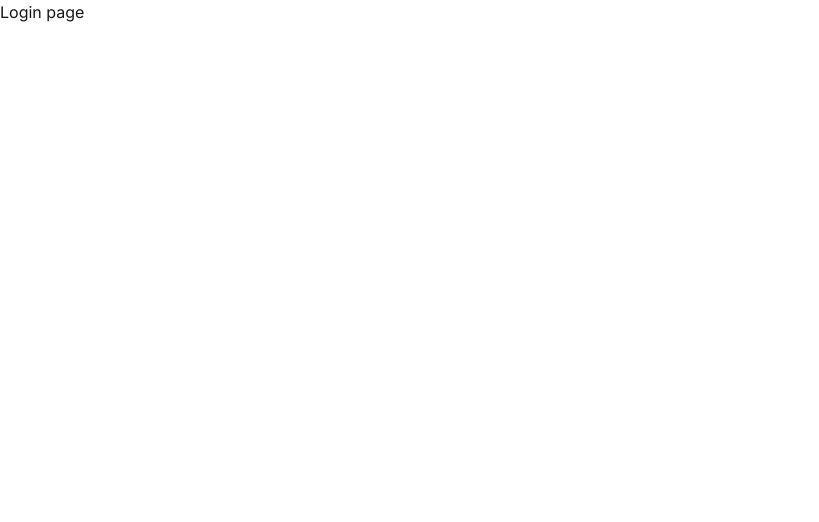
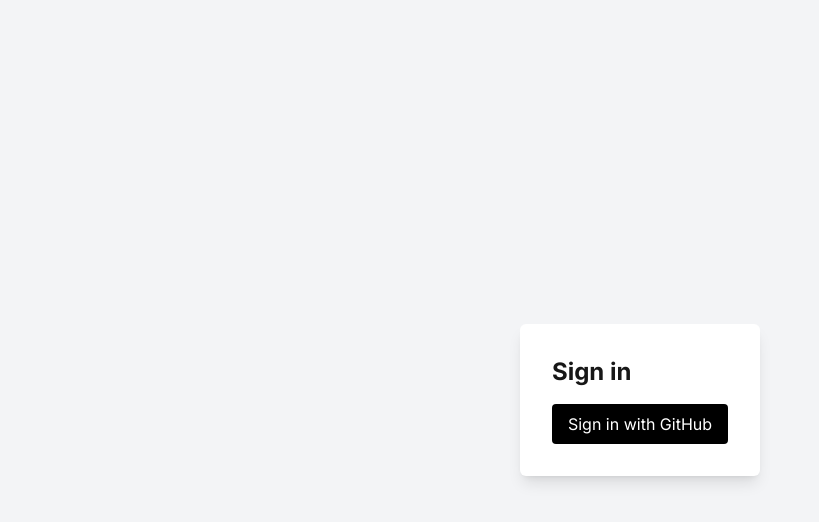
Before and after one commit to blacksheepIV/flight-search-app, a Next.js app: page /login in a window 1280 px wide. Shown: the top 522 px of the page, without its empty margins (0-819 px from the left). Built offline with nearby package versions, Linux system fonts and the light colour scheme.

Commit message:
feat(auth): integrate drizzle ORM with Supabase and add user schema
- Added `drizzle-orm`, `@auth/drizzle-adapter`, `pg`, and `drizzle-kit`
- Created initial user schema
- Connected Drizzle ORM to Supabase database

```diff
--- /dev/null
+++ b/drizzle.config.ts
@@ -0,0 +1,19 @@
+import { defineConfig } from 'drizzle-kit'
+import * as dotenv from 'dotenv'
+import { resolve } from 'path'
+
+dotenv.config({
+  path: resolve(
+    __dirname,
+    process.env.NODE_ENV === 'production' ? '.env' : '.env.local',
+  ),
+})
+
+export default defineConfig({
+  schema: './src/db/schema.ts',
+  out: './src/db/migrations',
+  dialect: 'postgresql',
+  dbCredentials: {
+    url: process.env.DB_URL!,
+  },
+})
--- a/package.json
+++ b/package.json
@@ -9,8 +9,12 @@
     "lint": "next lint"
   },
   "dependencies": {
+    "@auth/drizzle-adapter": "^1.9.1",
+    "dotenv": "^16.5.0",
+    "drizzle-orm": "^0.43.1",
     "next": "15.3.2",
     "next-auth": "^4.24.11",
+    "pg": "^8.16.0",
     "react": "^19.0.0",
     "react-dom": "^19.0.0"
   },
@@ -18,8 +22,10 @@
     "@eslint/eslintrc": "^3",
     "@tailwindcss/postcss": "^4",
     "@types/node": "^20",
+    "@types/pg": "^8.15.1",
     "@types/react": "^19",
     "@types/react-dom": "^19",
+    "drizzle-kit": "^0.31.1",
     "eslint": "^9",
     "eslint-config-next": "15.3.2",
     "tailwindcss": "^4",
--- a/src/app/api/auth/[...nextauth]/route.ts
+++ b/src/app/api/auth/[...nextauth]/route.ts
@@ -1,7 +1,10 @@
 import NextAuth from 'next-auth'
 import GitHubProvider from 'next-auth/providers/github'
+import { DrizzleAdapter } from '@auth/drizzle-adapter'
+import { db } from '@/db'
 
 const handler = NextAuth({
+  adapter: DrizzleAdapter(db),
   providers: [
     GitHubProvider({
       clientId: process.env.GITHUB_ID!,
@@ -10,6 +13,9 @@ const handler = NextAuth({
     // Add other providers here
   ],
   secret: process.env.NEXTAUTH_SECRET,
+  pages: {
+    signIn: '/login',
+  },
 })
 
 export { handler as GET, handler as POST }
--- a/src/app/login/page.tsx
+++ b/src/app/login/page.tsx
@@ -1,3 +1,19 @@
-export default function Login() {
-  return <div>Login page</div>
+'use client' // only for App Router
+
+import { signIn } from 'next-auth/react'
+
+export default function LoginPage() {
+  return (
+    <div className="flex min-h-screen items-center justify-center bg-gray-100">
+      <div className="p-8 bg-white shadow-lg rounded-md">
+        <h1 className="text-2xl font-bold mb-4">Sign in</h1>
+        <button
+          onClick={() => signIn('github')}
+          className="px-4 py-2 bg-black text-white rounded hover:bg-gray-800"
+        >
+          Sign in with GitHub
+        </button>
+      </div>
+    </div>
+  )
 }
--- /dev/null
+++ b/src/db/index.ts
@@ -0,0 +1,3 @@
+import { drizzle } from 'drizzle-orm/node-postgres'
+
+export const db = drizzle(process.env.DATABASE_URL!)
--- /dev/null
+++ b/src/db/schema.ts
@@ -0,0 +1,9 @@
+import { pgTable, text, timestamp, uuid } from 'drizzle-orm/pg-core'
+
+export const users = pgTable('user', {
+  id: uuid('id').primaryKey().defaultRandom(),
+  name: text('name'),
+  email: text('email').notNull().unique(),
+  emailVerifiedAt: timestamp('email_verified_at', { mode: 'date' }),
+  image: text('image'),
+})
```
Also changed, not shown: 1 other file (tests, documents, lock files or other folders).
